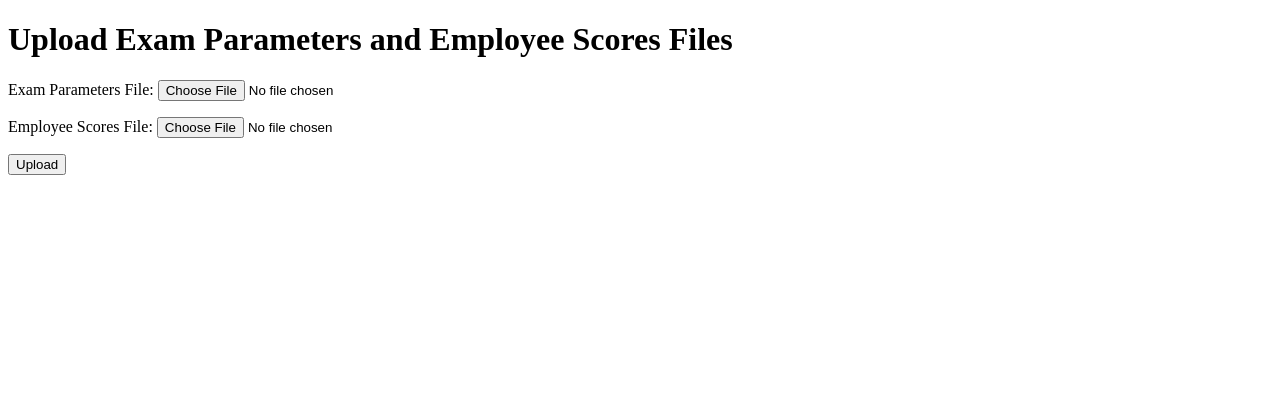
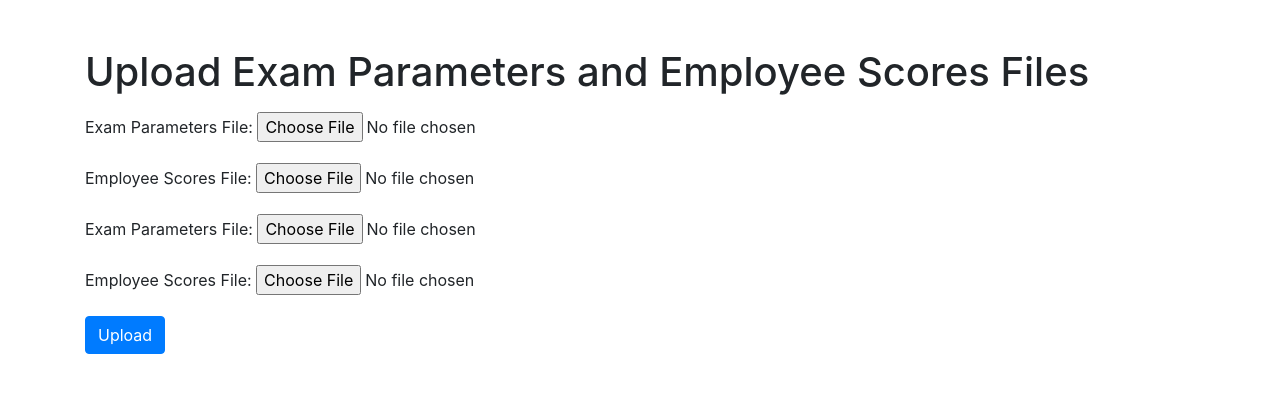
Before and after one commit to len-creations/weights, a Django app: page /upload/ in a window 1280 px wide. Shown: the top 393 px of the page. Run offline with Django 5.2, Linux system fonts and the light colour scheme; some libraries are stand-ins or nearby versions.

Commit message:
finishing setups

```diff
--- a/weighting/templates/weightscore/upload_exam_files.html
+++ b/weighting/templates/weightscore/upload_exam_files.html
@@ -1,15 +1,40 @@
 <!DOCTYPE html>
-<html>
+<html lang="en">
 <head>
+    <meta charset="UTF-8">
+    <meta name="viewport" content="width=device-width, initial-scale=1.0">
     <title>Upload Exam Files</title>
+    <link rel="stylesheet" href="https://stackpath.bootstrapcdn.com/bootstrap/4.5.2/css/bootstrap.min.css">
 </head>
 <body>
-    <h1>Upload Exam Parameters and Employee Scores Files</h1>
+    <div class="container">
+        <h1 class="mt-5">Upload Exam Parameters and Employee Scores Files</h1>
+        <form method="post" enctype="multipart/form-data" class="mt-3">
+            {% csrf_token %}
+            {{ form.as_p }}
+            <div class="form-group">
+                <label for="exam_parameters_file">Exam Parameters File:</label>
+                <input type="file" name="exam_parameters_file" required>
+            </div>
+            <div class="form-group">
+                <label for="employee_scores_file">Employee Scores File:</label>
+                <input type="file" name="employee_scores_file" required>
+            </div>
+            <button type="submit" class="btn btn-primary">Upload</button>
+        </form>
 
-    <form method="post" enctype="multipart/form-data">
-        {% csrf_token %}
-        {{ form.as_p }}
-        <button type="submit">Upload</button>
-    </form>
+        {% if form.errors %}
+            <div class="alert alert-danger mt-3">
+                <strong>Please fix the following errors:</strong>
+                <ul>
+                {% for field, errors in form.errors.items %}
+                    {% for error in errors %}
+                        <li>{{ field }}: {{ error }}</li>
+                    {% endfor %}
+                {% endfor %}
+                </ul>
+            </div>
+        {% endif %}
+    </div>
 </body>
 </html>
--- a/weighting/weighting/settings.py
+++ b/weighting/weighting/settings.py
@@ -55,7 +55,7 @@ ROOT_URLCONF = "weighting.urls"
 TEMPLATES = [
     {
         "BACKEND": "django.template.backends.django.DjangoTemplates",
-        "DIRS": [],
+        "DIRS": [os.path.join(BASE_DIR, 'templates')],
         "APP_DIRS": True,
         "OPTIONS": {
             "context_processors": [
--- a/weighting/weightscore/views.py
+++ b/weighting/weightscore/views.py
@@ -32,7 +32,7 @@ def upload_exam_files(request):
             # Process the uploaded files
             handle_exam_files(exam_parameters_path, employee_scores_path)
 
-            return HttpResponse('Files uploaded and processed successfully.')
+            return HttpResponse('/')
     else:
         form = UploadExamFilesForm()
 
@@ -83,7 +83,7 @@ def handle_exam_files(exam_parameters_path, employee_scores_path):
         )
 
         # Loop through the exams and save the scores
-        for exam_name in ['Stacker Crane', 'EWS', 'H9TV', 'ULD & BBTV']:  # Adjust according to your exam columns
+        for exam_name in ['Stacker Crane', 'EWS', 'H9TV', 'ULD & BBTV']:
             score = row[exam_name]
 
             try:
```
